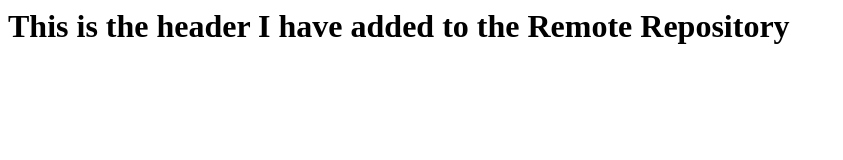
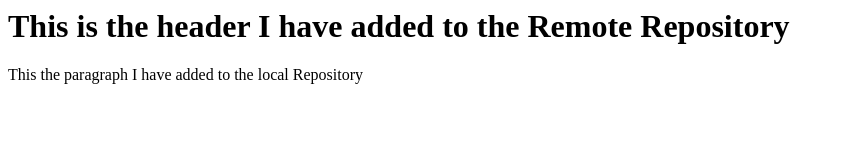
Before and after one commit to Mou-sys/sshRemoteRepo, a plain HTML site: page index.html in a window 1280 px wide. Shown: the whole page, without its empty margins (0-843 px from the left). Drawn offline with Linux system fonts and the light colour scheme.

Commit message:
added a paragrapgh line in Local

```diff
--- a/index.html
+++ b/index.html
@@ -1,7 +1,11 @@
 <html>
 
-<body>
+<body
+	>
   <H1> This is the header I have added to the Remote Repository </H1>
+
+  <P1> This the paragraph I have added to the local Repository </P1>
+
 </body>
 
 </html>
```
